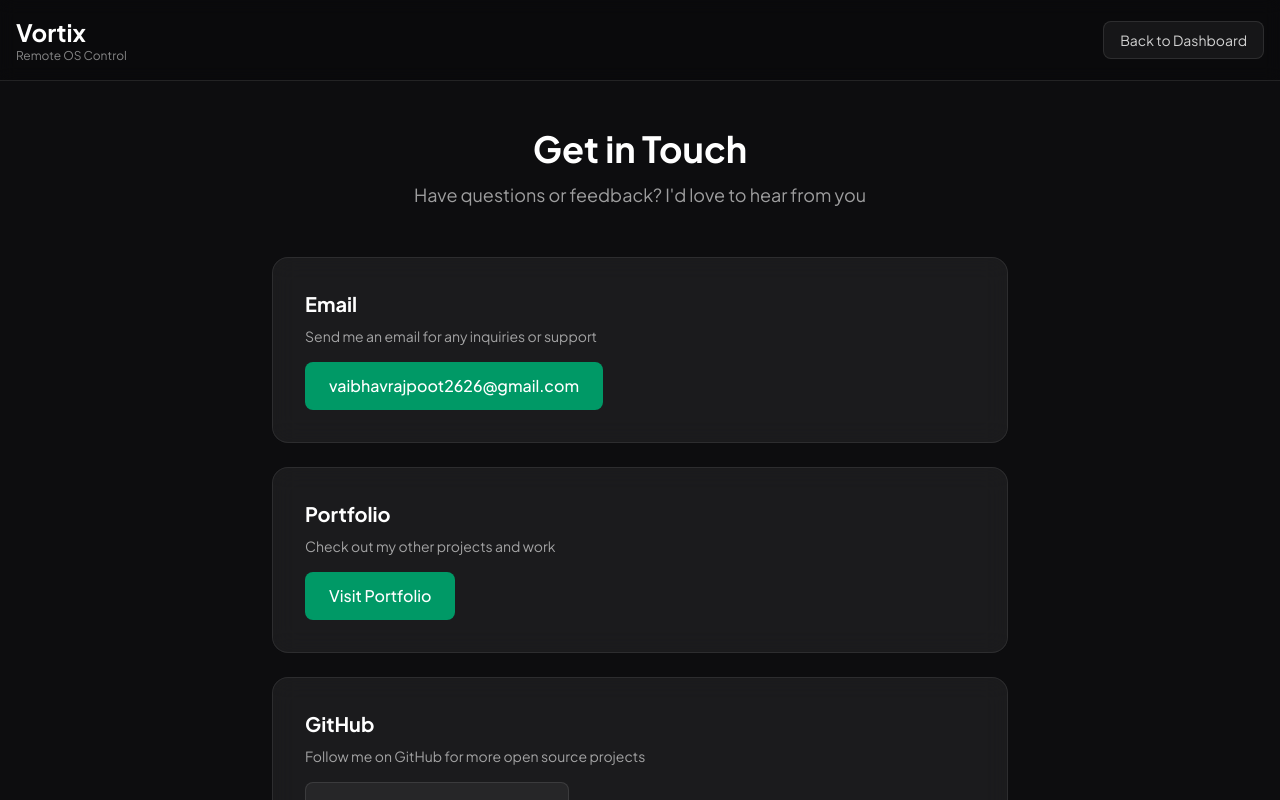
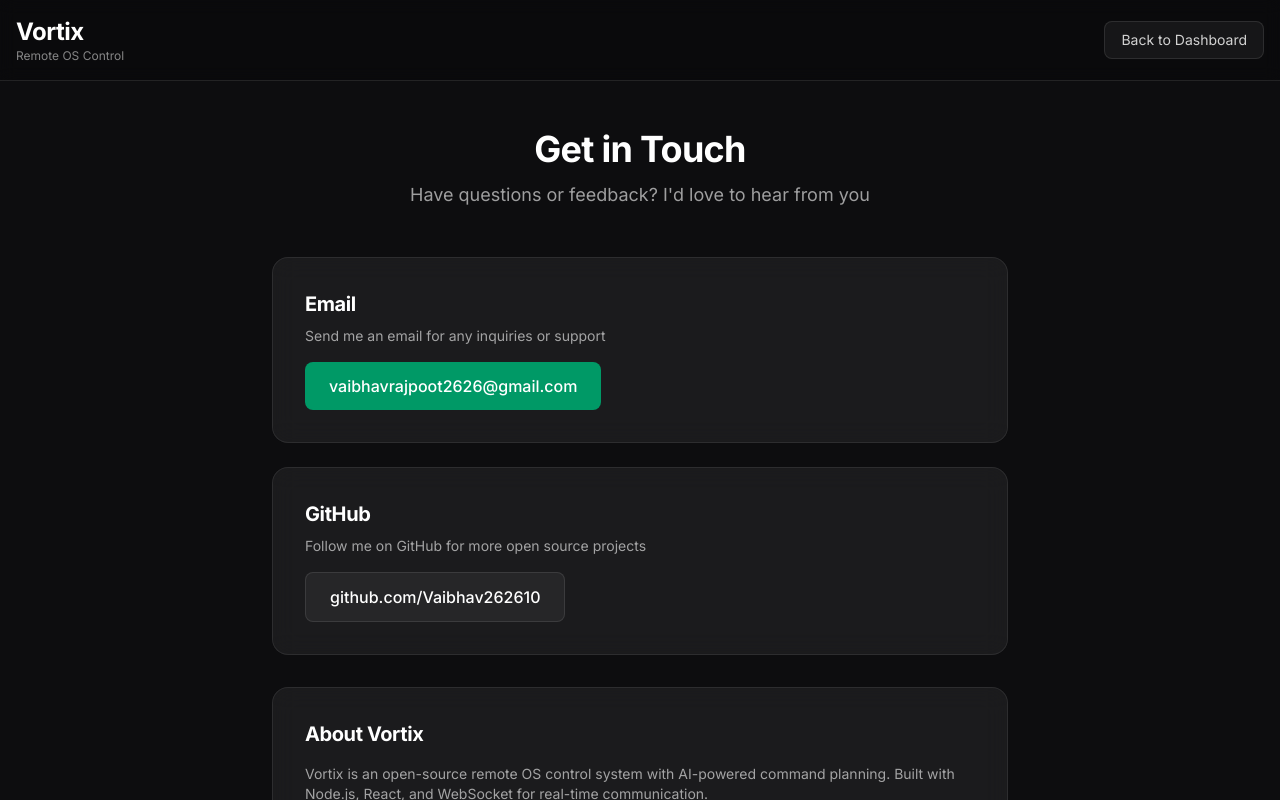
Before and after one commit to Vaibhav262610/vortix, a Next.js app in the folder dashboard/: page /contact in a window 1280 px wide. Shown: the top 800 px of the page. Built offline with nearby package versions, Linux system fonts and the light colour scheme.

Commit message:
Add Inter font for modern, clean typography

```diff
--- a/dashboard/app/contact/page.tsx
+++ b/dashboard/app/contact/page.tsx
@@ -64,23 +64,6 @@
 					</div>
 
 					{/* Portfolio */}
-					<div className="glass rounded-2xl border border-white/10 p-8">
-						<div className="flex items-start gap-4">
-							<div className="flex-1">
-								<h3 className="text-xl font-bold text-white mb-2">Portfolio</h3>
-								<p className="text-white/60 text-sm mb-4">
-									Check out my other projects and work
-								</p>
-								<a
-									href="https://vaibhavrajpoot.vercel.app"
-									target="_blank"
-									rel="noopener noreferrer"
-									className="inline-block px-6 py-3 bg-emerald-600 hover:bg-emerald-700 text-white rounded-lg font-medium transition">
-									Visit Portfolio
-								</a>
-							</div>
-						</div>
-					</div>
 
 					{/* GitHub */}
 					<div className="glass rounded-2xl border border-white/10 p-8">
--- a/dashboard/app/globals.css
+++ b/dashboard/app/globals.css
@@ -25,6 +25,20 @@
   background: var(--background);
   color: var(--foreground);
   font-family: var(--font-sans);
+  -webkit-font-smoothing: antialiased;
+  -moz-osx-font-smoothing: grayscale;
+  text-rendering: optimizeLegibility;
+}
+
+/* Improved heading styles */
+h1, h2, h3, h4, h5, h6 {
+  letter-spacing: -0.02em;
+  font-weight: 700;
+}
+
+/* Better button text */
+button {
+  letter-spacing: -0.01em;
 }
 
 /* Subtle grid background */
--- a/dashboard/app/layout.tsx
+++ b/dashboard/app/layout.tsx
@@ -1,16 +1,18 @@
 import type { Metadata } from "next";
-import { Plus_Jakarta_Sans, JetBrains_Mono } from "next/font/google";
+import { Inter, JetBrains_Mono } from "next/font/google";
 import "./globals.css";
 
-const plusJakarta = Plus_Jakarta_Sans({
+const inter = Inter({
 	variable: "--font-sans",
 	subsets: ["latin"],
 	weight: ["400", "500", "600", "700", "800"],
+	display: "swap",
 });
 
 const jetbrainsMono = JetBrains_Mono({
 	variable: "--font-mono",
 	subsets: ["latin"],
+	display: "swap",
 });
 
 export const metadata: Metadata = {
@@ -26,8 +28,7 @@
 	return (
 		<html lang="en" className="dark">
 			<body
-        className={`${plusJakarta.variable} ${jetbrainsMono.variable} font-sans antialiased`}
-      >
+				className={`${inter.variable} ${jetbrainsMono.variable} font-sans antialiased`}>
 				{children}
 			</body>
 		</html>
--- a/dashboard/app/page.tsx
+++ b/dashboard/app/page.tsx
@@ -329,7 +329,7 @@
 				<header className="mb-8 flex items-baseline justify-between gap-4 border-b border-white/[0.06] pb-6">
 					<div>
 						<h1 className="text-xl font-semibold tracking-tight text-white/95 sm:text-2xl">
-							Control Panel
+							Vortix Dashboard
 						</h1>
 						<p className="text-sm text-white/50 mt-1">
 							Manage and control your connected devices
```
Lines whose indentation alone changed are shown as unchanged.
